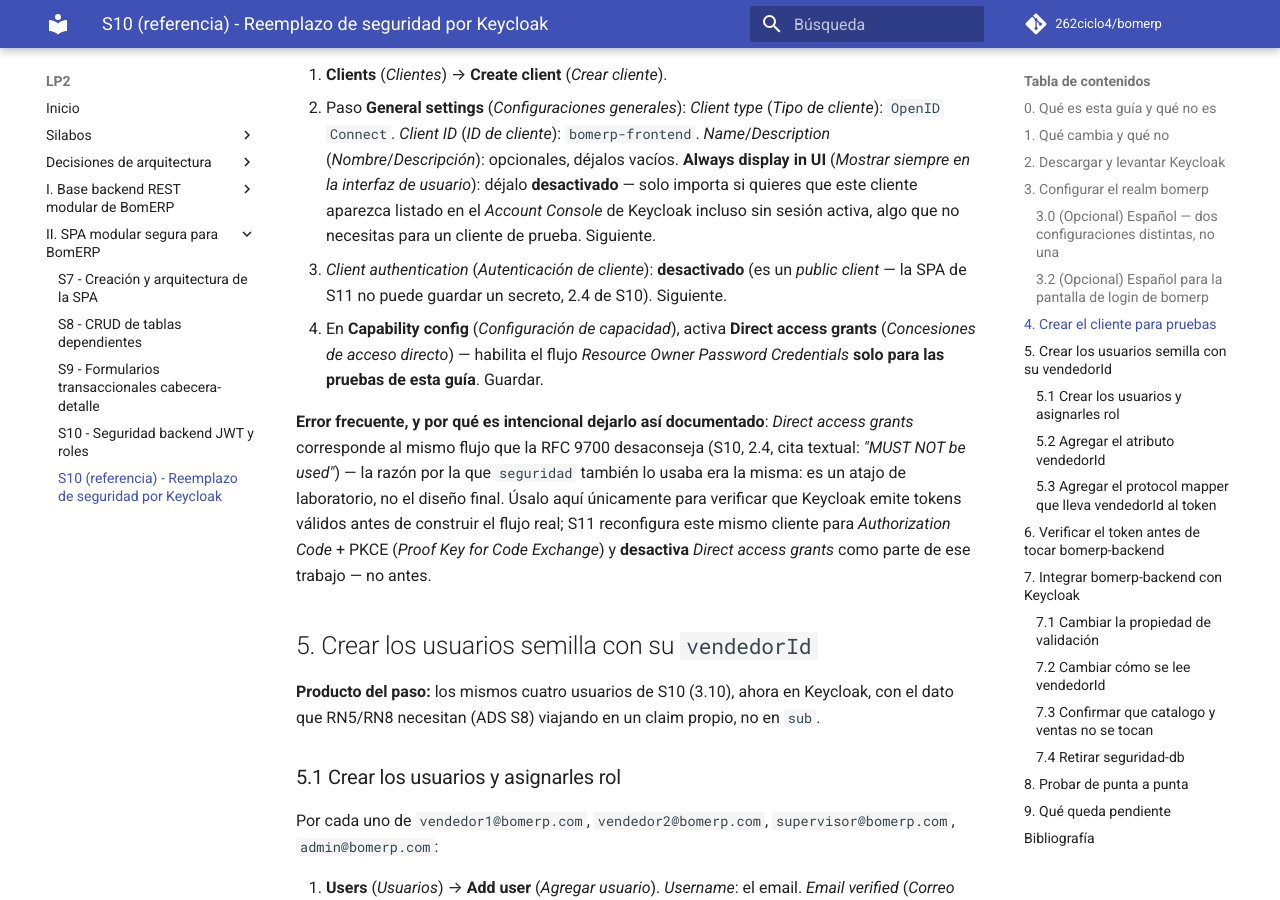
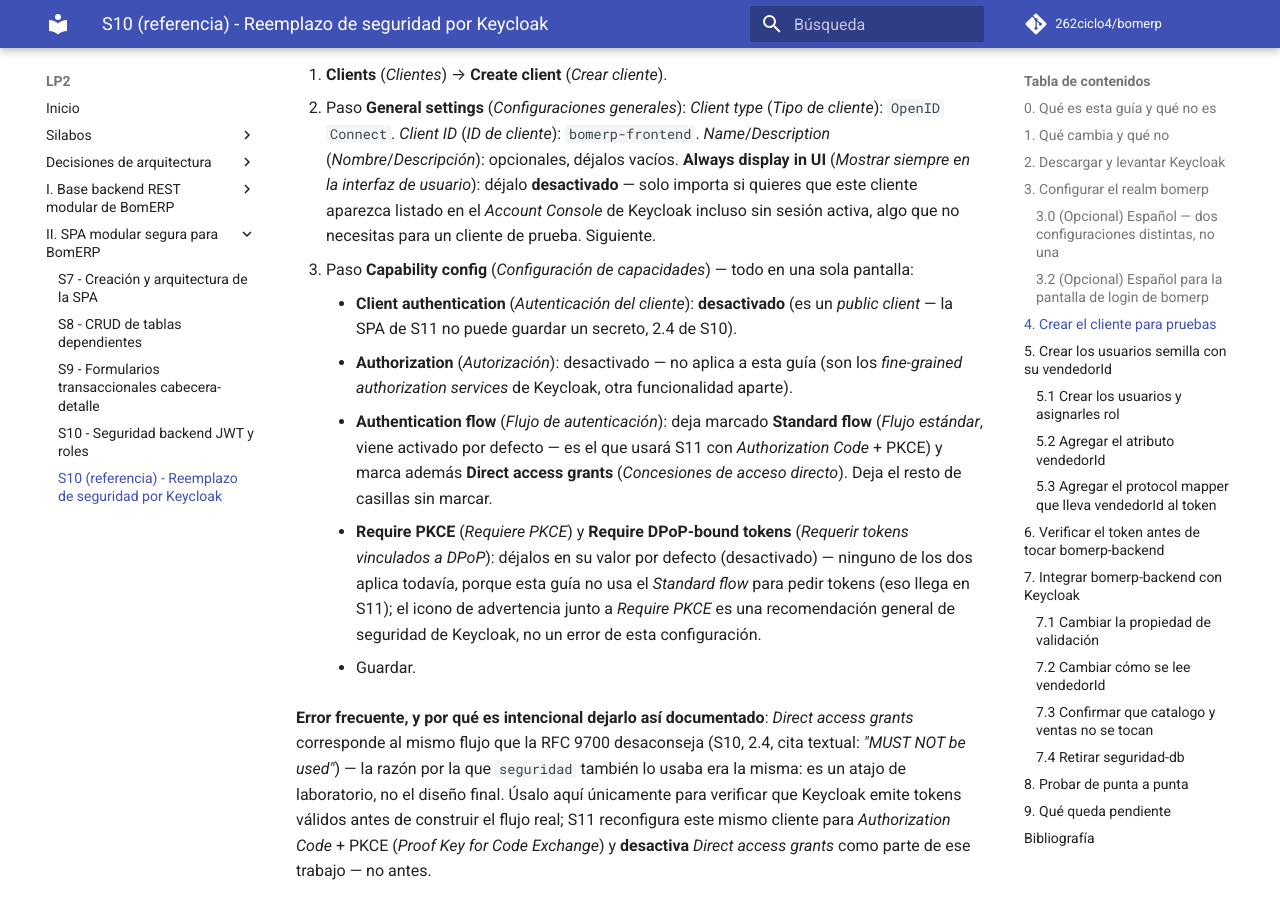
Before and after one commit to 262ciclo4/bomerp, an MkDocs documentation site: the page built from docs/lp2/sesiones/S10b_Seguridad_Backend_Keycloak.md, in a window 1280 px wide and 900 px high, scrolled down 5718 px. Built offline with MkDocs 1.6.1 and Material for MkDocs 9.7.7, drawn with Linux system fonts in a browser that asks for light colours; comment, search, counter and statistics services are not loaded.

Commit message:
S10 lp2 keycloak

```diff
--- a/docs/lp2/sesiones/S10b_Seguridad_Backend_Keycloak.md
+++ b/docs/lp2/sesiones/S10b_Seguridad_Backend_Keycloak.md
@@ -154,8 +154,12 @@
 
 1. **Clients** (*Clientes*) → **Create client** (*Crear cliente*).
 2. Paso **General settings** (*Configuraciones generales*): *Client type* (*Tipo de cliente*): `OpenID Connect`. *Client ID* (*ID de cliente*): `bomerp-frontend`. *Name*/*Description* (*Nombre*/*Descripción*): opcionales, déjalos vacíos. **Always display in UI** (*Mostrar siempre en la interfaz de usuario*): déjalo **desactivado** — solo importa si quieres que este cliente aparezca listado en el *Account Console* de Keycloak incluso sin sesión activa, algo que no necesitas para un cliente de prueba. Siguiente.
-3. *Client authentication* (*Autenticación de cliente*): **desactivado** (es un *public client* — la SPA de S11 no puede guardar un secreto, 2.4 de S10). Siguiente.
-4. En **Capability config** (*Configuración de capacidad*), activa **Direct access grants** (*Concesiones de acceso directo*) — habilita el flujo *Resource Owner Password Credentials* **solo para las pruebas de esta guía**. Guardar.
+3. Paso **Capability config** (*Configuración de capacidades*) — todo en una sola pantalla:
+    - **Client authentication** (*Autenticación del cliente*): **desactivado** (es un *public client* — la SPA de S11 no puede guardar un secreto, 2.4 de S10).
+    - **Authorization** (*Autorización*): desactivado — no aplica a esta guía (son los *fine-grained authorization services* de Keycloak, otra funcionalidad aparte).
+    - **Authentication flow** (*Flujo de autenticación*): deja marcado **Standard flow** (*Flujo estándar*, viene activado por defecto — es el que usará S11 con *Authorization Code* + PKCE) y marca además **Direct access grants** (*Concesiones de acceso directo*). Deja el resto de casillas sin marcar.
+    - **Require PKCE** (*Requiere PKCE*) y **Require DPoP-bound tokens** (*Requerir tokens vinculados a DPoP*): déjalos en su valor por defecto (desactivado) — ninguno de los dos aplica todavía, porque esta guía no usa el *Standard flow* para pedir tokens (eso llega en S11); el icono de advertencia junto a *Require PKCE* es una recomendación general de seguridad de Keycloak, no un error de esta configuración.
+    - Guardar.
 
 **Error frecuente, y por qué es intencional dejarlo así documentado**: *Direct access grants* corresponde al mismo flujo que la RFC 9700 desaconseja (S10, 2.4, cita textual: *"MUST NOT be used"*) — la razón por la que `seguridad` también lo usaba era la misma: es un atajo de laboratorio, no el diseño final. Úsalo aquí únicamente para verificar que Keycloak emite tokens válidos antes de construir el flujo real; S11 reconfigura este mismo cliente para *Authorization Code* + PKCE (*Proof Key for Code Exchange*) y **desactiva** *Direct access grants* como parte de ese trabajo — no antes.
 
```
